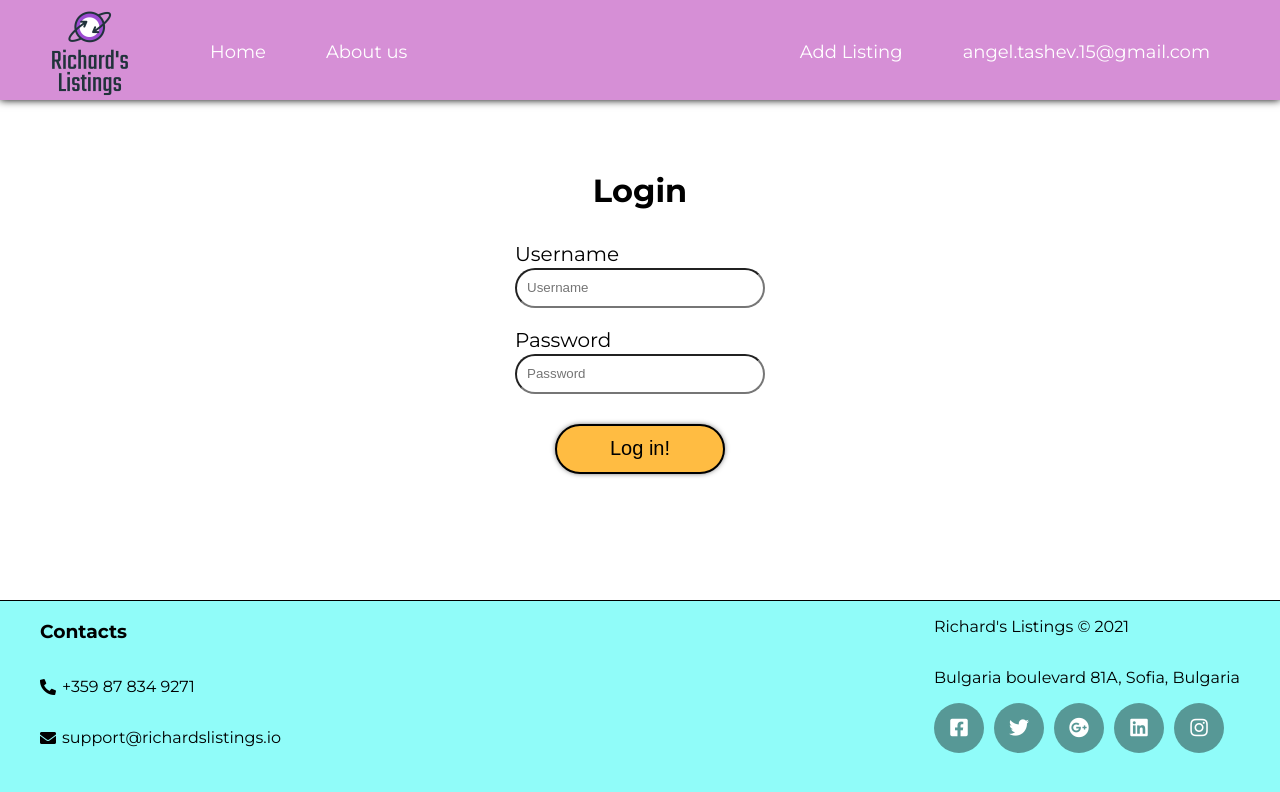
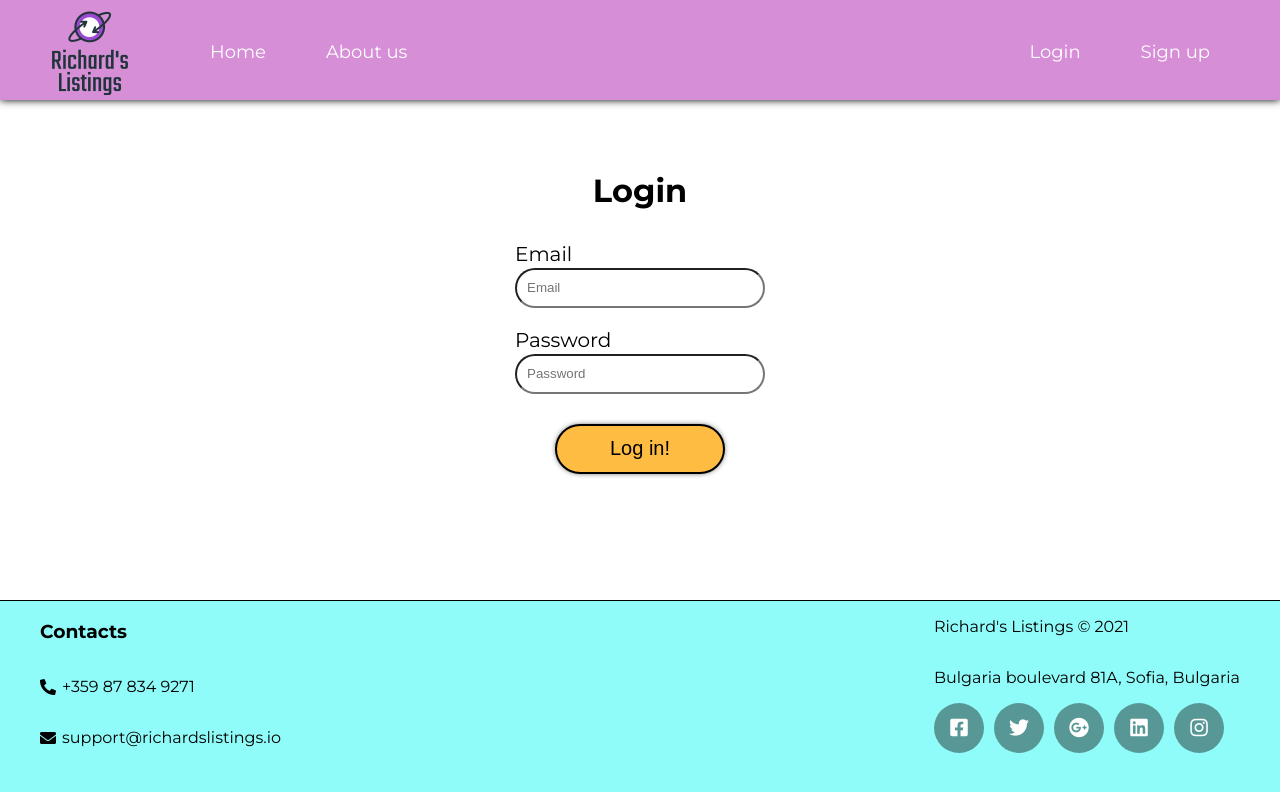
Before and after one commit to AngelTashev/richards-listings, a React (Create React App) app: page /login in a window 1280 px wide. Shown: the top 792 px of the page. Built offline with nearby package versions, Linux system fonts and the light colour scheme.

Commit message:
Added auth rendering

```diff
--- a/src/App.js
+++ b/src/App.js
@@ -1,4 +1,5 @@
 import { Switch, Route } from 'react-router-dom';
+import { useState, useEffect } from 'react';
 
 import './App.css';
 import Header from './components/Header';
@@ -13,30 +14,35 @@ import ListingDetails from './components/ListingDetails';
 import AddListing from './components/AddListing';
 import EditListing from './components/EditListing';
 
-import './utils/firebase';
-
-let isUserLogged = true;
+import firebase from './utils/firebase';
 
 function App() {
+
+  const [loggedUser, setLoggedUser] = useState(null);
+
+  useEffect(() => {
+      setLoggedUser(firebase.auth().currentUser);
+  }, [])
+
   return (
     <div className="App">
 
-      <Header logo={logo}></Header>
+      <Header logo={logo} user={loggedUser}></Header>
 
       <Switch>
-        {isUserLogged &&
+        {loggedUser &&
           <Route path="/" component={AllListings} exact />
         }
-        {!isUserLogged &&
+        {!loggedUser &&
           <Route path="/" component={AnonymousLanding} exact />
         }
         {/* <Route path="/listings/:category" component={AllListings} exact /> */}
         <Route path="/login" component={Login} />
         <Route path="/register" component={Register} />
-        <Route path="/listings/:id" component={ListingDetails} exact/>
-        <Route path="/listings/:id/edit" component={EditListing} exact/>
-        <Route path="/add-listing" component={AddListing} />
-        <Route path="/user" component={UserDetails}></Route>
+        <Route path="/listings/:id" user={loggedUser} component={ListingDetails} exact/>
+        <Route path="/listings/:id/edit" user={loggedUser} component={EditListing} exact/>
+        <Route path="/add-listing" user={loggedUser} component={AddListing} />
+        <Route path="/user" user={loggedUser} component={UserDetails}></Route>
       </Switch>
 
       <Footer></Footer>
--- a/src/components/AddListing/AddListing.js
+++ b/src/components/AddListing/AddListing.js
@@ -93,7 +93,7 @@ class AddListing extends Component {
 
                         <label className="listing-form-label" htmlFor="category">Category</label>
                         <select required name="category" id="category" className="listing-form-text-input">
-                            <option selected value="other">Other</option>
+                            <option defaultValue="other">Other</option>
                             <option value="tech">Tech</option>
                             <option value="house">House</option>
                             <option value="cars">Cars</option>
--- a/src/components/Header/Header.js
+++ b/src/components/Header/Header.js
@@ -1,17 +1,17 @@
 import { Link } from 'react-router-dom';
-
-let isUserLogged = true; //TODO
-
+import { useState } from 'react';
 
 function Header(props) {
 
-    let userSection = isUserLogged ?
+    const [loggedUser, setLoggedUser] = useState(props.loggedUser);
+
+    let userSection = loggedUser ?
         (<ul>
             <li className="header-nav-item">
                 <Link to="/add-listing">Add Listing</Link>
             </li>
             <li className="header-nav-item">
-                <Link to="/user">angel.tashev.15@gmail.com</Link>
+                <Link to="/user">{loggedUser.email}</Link>
             </li>
         </ul>)
         :
--- a/src/components/Login/Login.js
+++ b/src/components/Login/Login.js
@@ -1,27 +1,48 @@
 import { useState } from 'react';
+import { useHistory } from 'react-router-dom';
+
+import * as authService from '../../services/authService';
 
 import firebase from '../../utils/firebase';
 
+import ErrorMessage from '../Shared/ErrorMessage';
+
 function Login() {
+
+    const history = useHistory();
 
     const [username, setUsername] = useState('');
     const [password, setPassword] = useState('');
 
-    const [errors, setErrors] = useState({ username: '', password: '' });
+    const [errors, setErrors] = useState({ username: '', password: '', auth: '' });
+
+    const onFormSubmit = (e) => {
+
+        e.preventDefault();
+        setErrors({...errors, auth: ''});
+
+        const email = e.target.email.value;
+        const password = e.target.password.value;
+
+        authService.signInUser({email, password})
+            .then(res => history.push('/'))
+            .catch(err => setErrors({...errors, auth: err.message}));
+    }
 
 
 
     return (
         <main className="login-main">
             <h1>Login</h1>
+            <ErrorMessage>{errors.auth}</ErrorMessage>
             <section className="login-form-container">
-                <form className="login-form" action="">
+                <form className="login-form" onSubmit={onFormSubmit}>
 
-                    <label class="login-label" for="username-input">Username</label>
-                    <input required placeholder="Username" type="email" name="username-input" id="username-input" className="login-text-input" />
+                    <label className="login-label" htmlFor="email">Email</label>
+                    <input required placeholder="Email" type="email" name="email" id="email" className="login-text-input" />
 
-                    <label class="login-label" for="password-input">Password</label>
-                    <input required placeholder="Password" type="password" name="password-input" id="password-input" className="login-text-input" />
+                    <label className="login-label" htmlFor="password">Password</label>
+                    <input required placeholder="Password" type="password" name="password" id="password" className="login-text-input" />
 
                     <button type="submit" className="login-button" id="login-button">Log in!</button>
 
--- a/src/components/Register/Register.js
+++ b/src/components/Register/Register.js
@@ -20,7 +20,7 @@ function Register() {
     const [errors, setErrors] = useState({
         fullName: '', email: '',
         username: '', password: '',
-        repeatPassword: ''
+        repeatPassword: '', auth: ''
     });
 
     const onNameChangeHandler = (e) => {
@@ -65,13 +65,15 @@ function Register() {
                 fullName, username,
                 email, password
             })
-            .then(res => history.push('/'));
+            .then(res => history.push('/'))
+            .catch(err => setErrors({...errors, auth: err}));
         }
     }
 
     return (
         <main className="login-main">
             <h1>Register</h1>
+            <ErrorMessage>{errors.auth}</ErrorMessage>
             <section className="login-form-container">
                 <form className="login-form" onSubmit={onFormSubmit}>
 
--- a/src/services/authService.js
+++ b/src/services/authService.js
@@ -5,3 +5,9 @@ export const registerUserAndGetEmail = (credentials) => {
             .createUserWithEmailAndPassword
             (credentials.email, credentials.password);
 }
+
+export const signInUser = (credentials) => {
+    return firebase.auth()
+            .signInWithEmailAndPassword
+            (credentials.email, credentials.password);
+}
```
Also changed, not shown: 1 other file (tests, documents, lock files or other folders).
